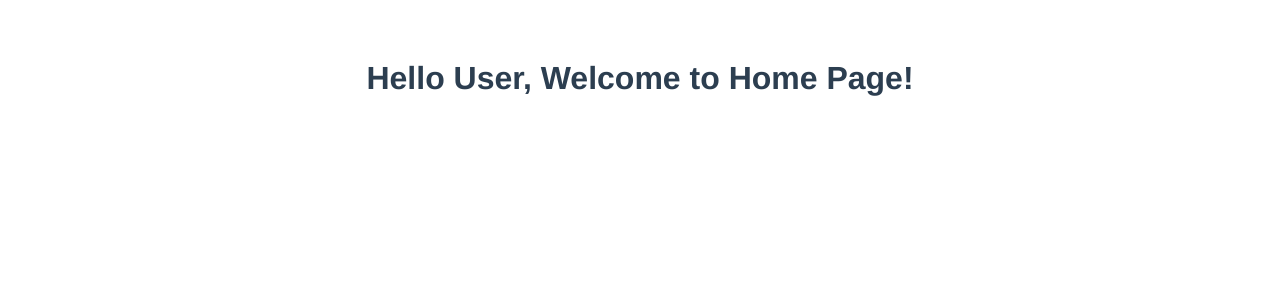
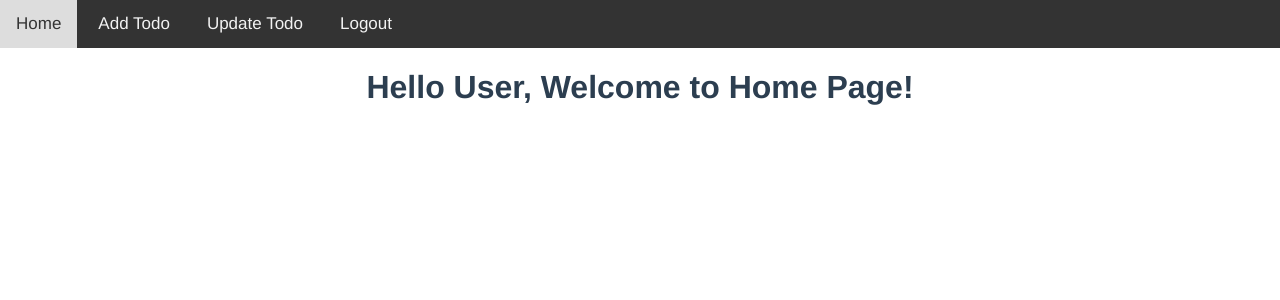
Before and after one commit to dim11010/Todo-App, a Vue app: page / in a window 1280 px wide. Shown: the top 300 px of the page. Built offline with nearby package versions, Linux system fonts and the light colour scheme; sample sign-in values are in the browser's storage.

Commit message:
Logout Function

```diff
--- a/src/App.vue
+++ b/src/App.vue
@@ -19,9 +19,11 @@ export default {
   -moz-osx-font-smoothing: grayscale;
   text-align: center;
   color: #2c3e50;
-  margin-top: 60px;
 }
-
+body{
+  padding: 0;
+  margin: 0;
+}
 .logo{
         width: 100px;
         height: 100px;
@@ -47,4 +49,9 @@ export default {
         color: #fff;
         cursor: pointer;
     }
+
+.nav{
+  background-color: #333;
+  overflow:hidden;
+}
 </style>
--- a/src/components/SignUp.vue
+++ b/src/components/SignUp.vue
@@ -48,10 +48,11 @@ export default {
     },
     mounted(){
         //after signing up, it will go directly to login page.
-        //let users = localStorage.getItem('user-info');
-       // if(users){
-        //    this.$router.push({name:'login'})
-       // }
+        let users = localStorage.getItem('user-info');
+        if(users){
+        this.$router.push({name:'login'})
+
+        }
     }
 }
 </script>
--- /dev/null
+++ b/src/components/header.vue
@@ -0,0 +1,39 @@
+<template>
+    <div class="nav">
+        <a href="#">Home</a>
+        <a href="#">Add Todo</a>
+        <a href="#">Update Todo</a>
+        <a v-onclick="logout" href="#">Logout</a>
+    </div>
+</template>
+<script>
+export default {
+    name:'Header',
+    medthods:{
+        //ayaw gumana nito!
+        logout(){
+            localStorage.clear();
+            this.$router.push({name:'login'});
+        }
+    }
+}
+</script>
+<style>
+    .nav{
+        background-color: #333;
+        overflow:hidden;
+    }
+    .nav a{
+        float: left;
+        color: #f2f2f2;
+        padding: 14px 16px;
+        text-align: center;
+        font-size: 17px;
+        text-decoration: none;
+        margin-right: 5px;
+    }
+    .nav a:hover{
+        background: #ddd;
+        color: #333;
+    }
+</style>
--- a/src/components/home.vue
+++ b/src/components/home.vue
@@ -1,8 +1,21 @@
 <template>
+<Header />
     <h1> Hello User, Welcome to Home Page!</h1>
 </template>
 <script>
+import { ref } from "vue";
+import Header from "./header.vue"
 export default {
-    name:'home'
+    name:'home',
+    components:{
+        Header
+    },
+    mounted(){
+        //the user will directly access the login page if localStorage has stored data.
+        let users = localStorage.getItem('user-info');
+        if(!users){
+            this.$router.push({name:'login'})
+        }
+    }
 }
 </script>
--- a/src/components/login.vue
+++ b/src/components/login.vue
@@ -2,33 +2,58 @@
     <img class="logo" src="../assets/todologo.png" />
     <h1>Login</h1>
     <div class="login">
-        <input type="email" v-model="Email" placeholder="Email"  id="Email" name="Email">
-        <input type="password" v-model="Password" placeholder="Password"  id="Password" name="Password">
-        <button v-on:click="Login" type="submit" name="submit">Login</button>
-        <p> Do you want to create an account? <router-link to="/signup"> Sign Up</router-link></p>
+      <input
+        type="email"
+        v-model="Email"
+        placeholder="Email"
+        id="Email"
+        name="Email"
+      />
+      <input
+        type="password"
+        v-model="Password"
+        placeholder="Password"
+        id="Password"
+        name="Password"
+      />
+      <button @click="login" type="submit" name="submit">Login</button>
+      <p>
+        Do you want to create an account?
+        <router-link to="/signup">Sign Up</router-link>
+      </p>
     </div>
   </template>
 
   <script>
+  import { ref } from "vue";
+  import axios from 'axios'
   export default {
-        name:'login',
+    name: "Login",
     data(){
-            return{
-                Email: '',
-                Password: ''
+        return {
+            Email:'',
+            Password:''
         }
     },
-        medthods:{
-            Login(){
-                console.warn(this.Email,this.Password); //ayaw nito gumana
+    methods:{
+        async login(){
+            let result = await axios.get(
+                `http://localhost:3000/users?Email=${this.Email}&Password=${this.Password}`
+        )
+            if(result.status==200 && result.data.length>0){
+                //alert("Signed Up Successfully!");
+                localStorage.setItem("user-info",JSON.stringify(result.data[0]))
+                this.$router.push({name:'home'})
+            }
+            console.warn(result);
         }
     },
     mounted(){
-        //If the user has no account, it will go directly to signup page (This will be act as landing page).
-        /*let users = localStorage.getItem('user-info');
-        if(!users){
-            this.$router.push({name:'SignUp'})
-        }*/
+        //the user will directly access the home page if localStorage has stored data.
+        let users = localStorage.getItem('user-info');
+        if(users){
+            this.$router.push({name:'home'})
+        }
     }
   };
   </script>
```
Lines whose indentation alone changed are shown as unchanged.
